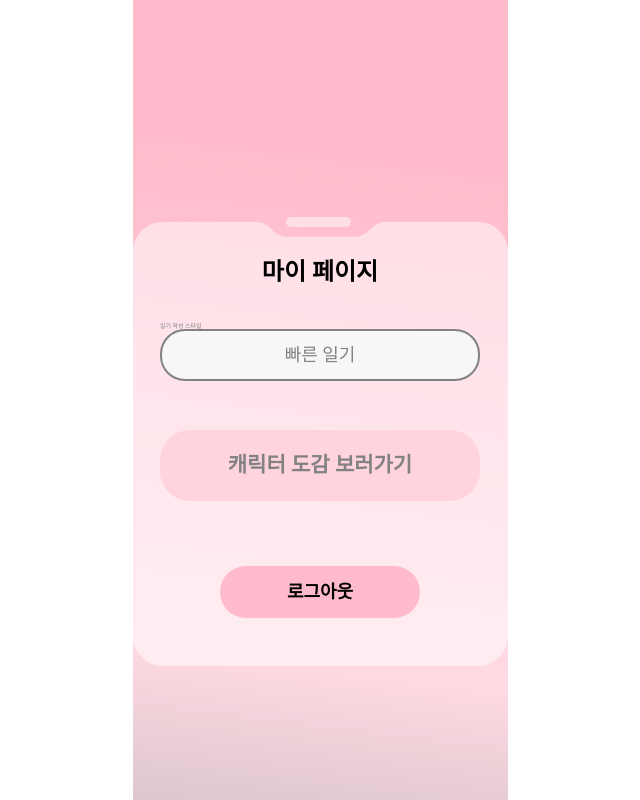
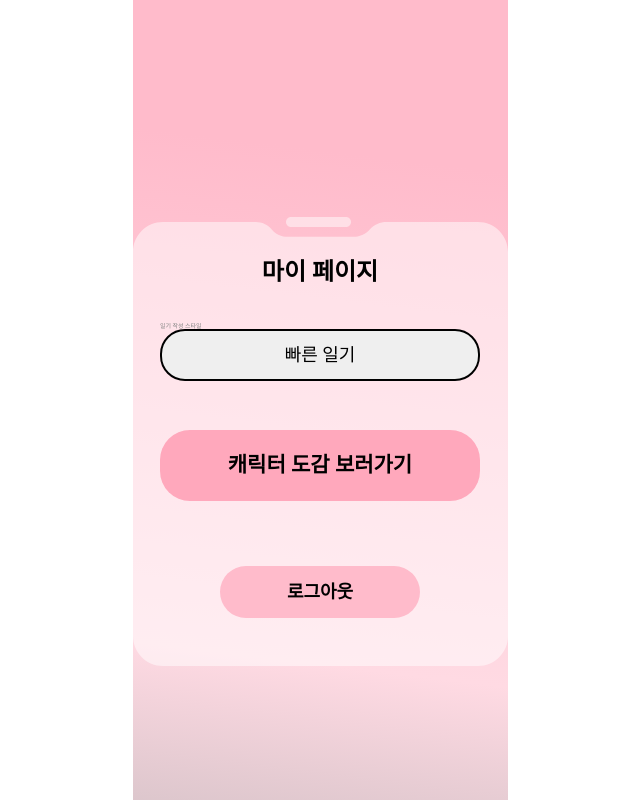
Before and after one commit to KAU2024-SANHAK/SANHAK_Client, a React (Vite) app: page /mypage in a window 1280 px wide. Shown: the whole page, without its empty margins (320-960 px from the left). Built offline with nearby package versions, Linux system fonts and the light colour scheme; no server answers.

Commit message:
style: 버튼 컴포넌트 position: relative 설정

```diff
--- a/src/components/PopUp/MyPagePopUp/MyPagePopUp.style.js
+++ b/src/components/PopUp/MyPagePopUp/MyPagePopUp.style.js
@@ -2,7 +2,6 @@ import styled from "styled-components";
 
 export const MyPagePopUpWrapper=styled.div`
     ${({ theme: { mixin } }) => mixin.flexCenter({})};
-
 `
 
 
--- a/src/components/common/buttons/SetCharcater/BtnSetCharacter.style.js
+++ b/src/components/common/buttons/SetCharcater/BtnSetCharacter.style.js
@@ -3,6 +3,7 @@ import styled from "styled-components";
 export const ButtonWrapper=styled.button`
     background-color: ${({ theme }) => theme.colors.pink.btn_hover_pink};
     ${({ theme }) => theme.fonts.heading_03};
+    position: relative;
     width: 32rem;
     height: 7.1rem;
     border-radius: 3rem;
--- a/src/components/common/buttons/SetDiaryModal/BtnSetDiaryModal.style.js
+++ b/src/components/common/buttons/SetDiaryModal/BtnSetDiaryModal.style.js
@@ -2,6 +2,7 @@ import styled from "styled-components";
 
 export const ButtonWrapper=styled.button`
     ${({ theme }) => theme.fonts.body_01};
+    position: relative;
     fill: rgba(255, 255, 255, 0.50);
     width: 32rem;
     height: 5.2rem;
```
